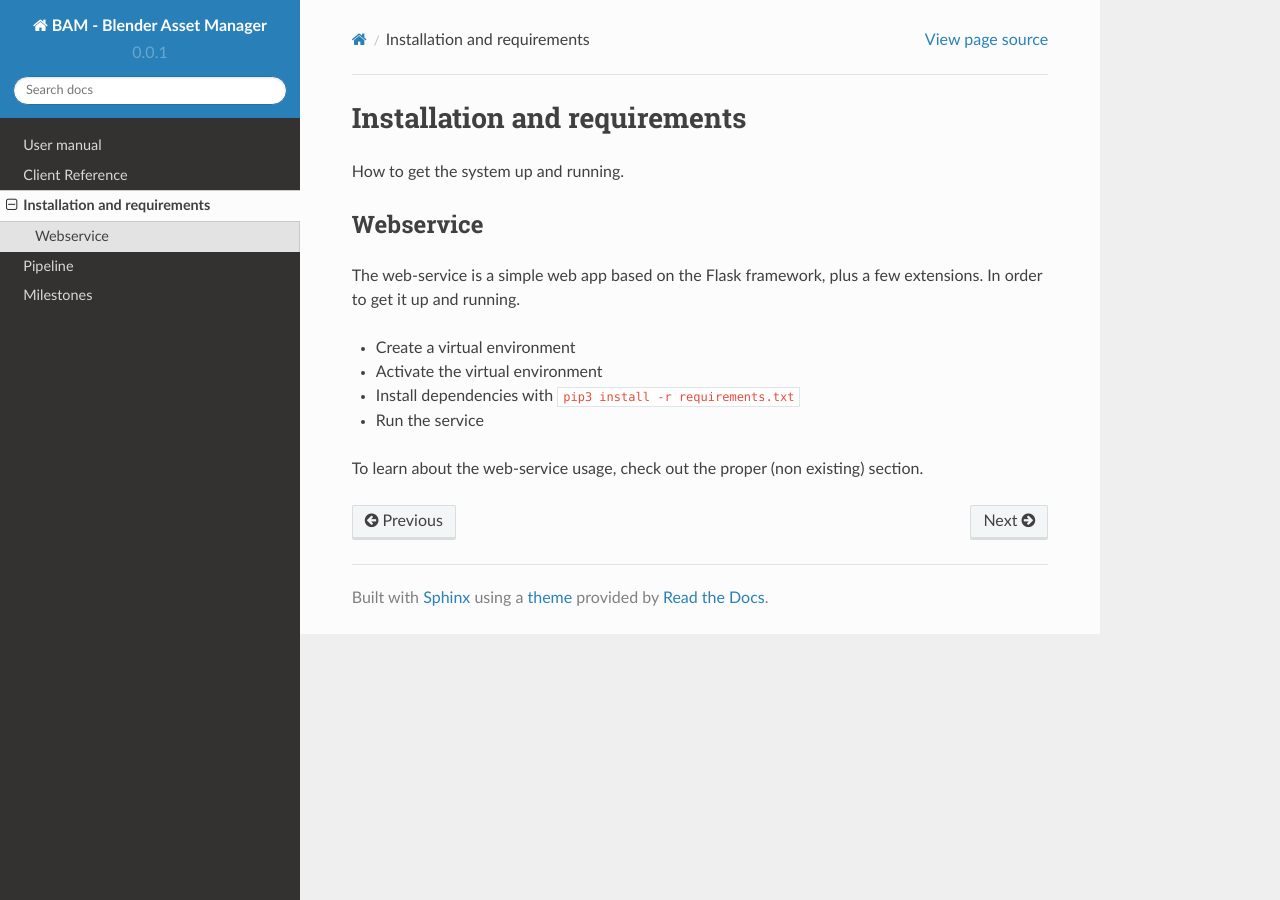
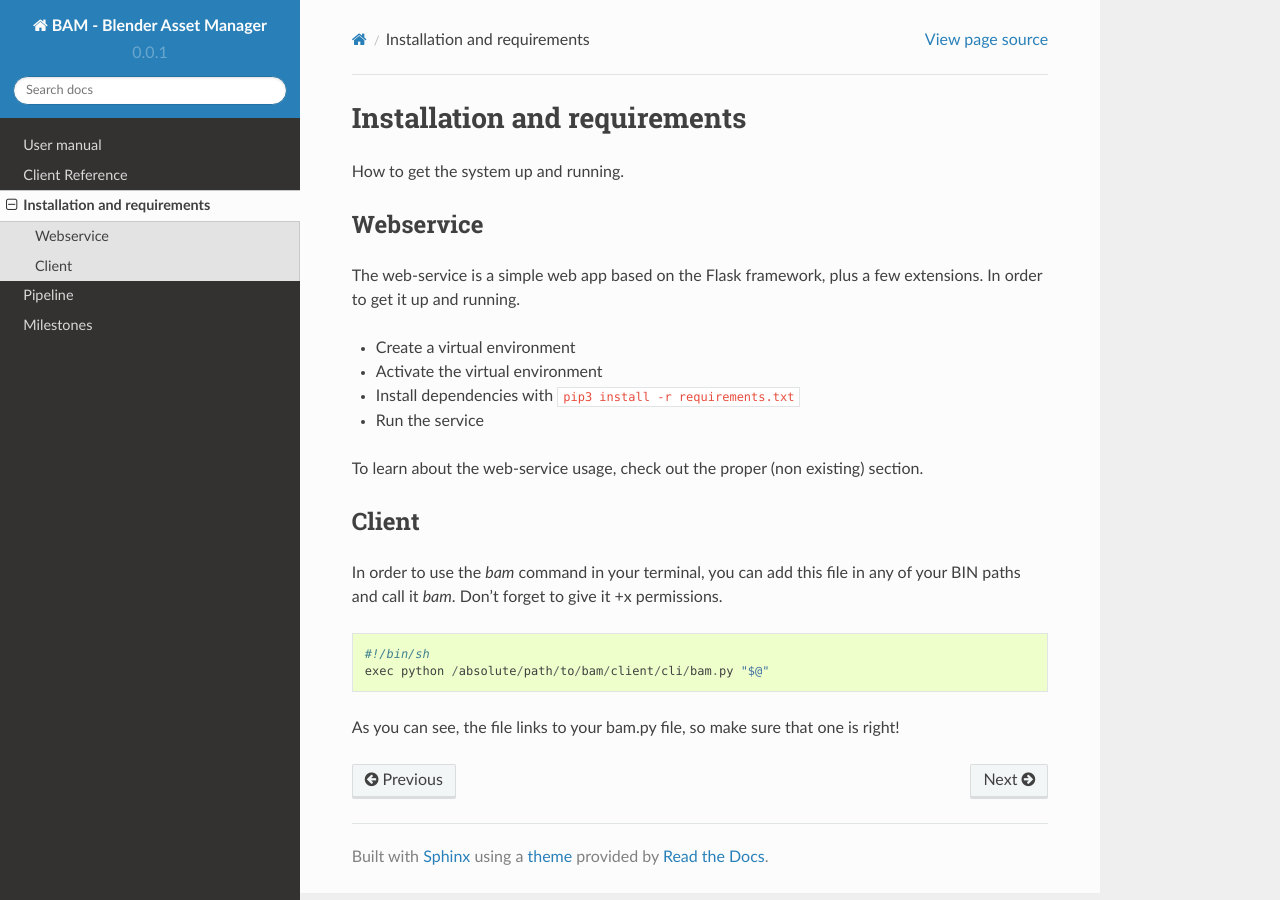
Before and after one commit to EVMosaic/BAM, a Sphinx documentation site: the page built from docs/source/install/index.rst, in a window 1280 px wide. Built offline with Sphinx 7.4.7 and the Read the Docs theme 2.0.0, drawn with Linux system fonts in a browser that asks for light colours.

Commit message:
Client docs

```diff
--- a/docs/source/install/index.rst
+++ b/docs/source/install/index.rst
@@ -15,3 +15,15 @@ In order to get it up and running.
 - Run the service
 
 To learn about the web-service usage, check out the proper (non existing) section.
+
+
+Client
+======
+
+In order to use the `bam` command in your terminal, you can add this file in any of
+your BIN paths and call it `bam`. Don't forget to give it +x permissions. ::
+
+    #!/bin/sh
+    exec python /absolute/path/to/bam/client/cli/bam.py "$@"
+
+As you can see, the file links to your bam.py file, so make sure that one is right!
```
